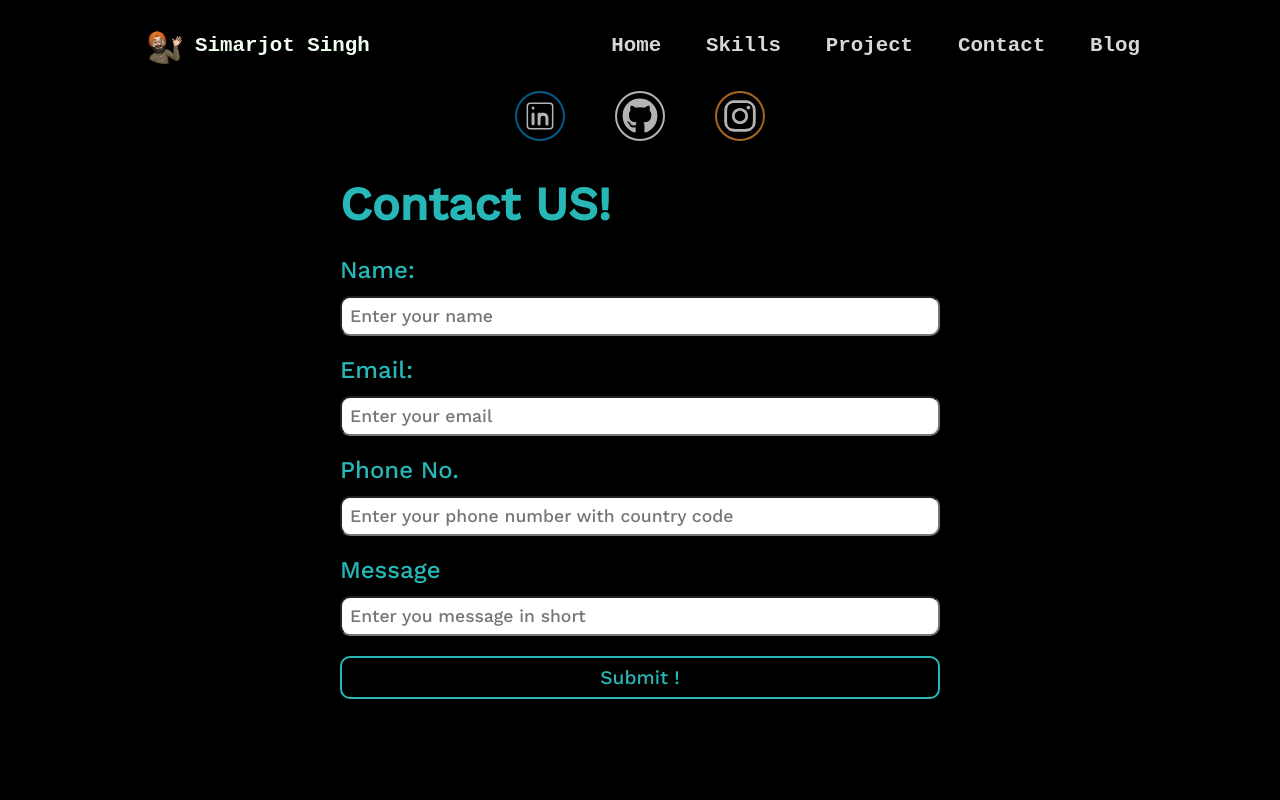
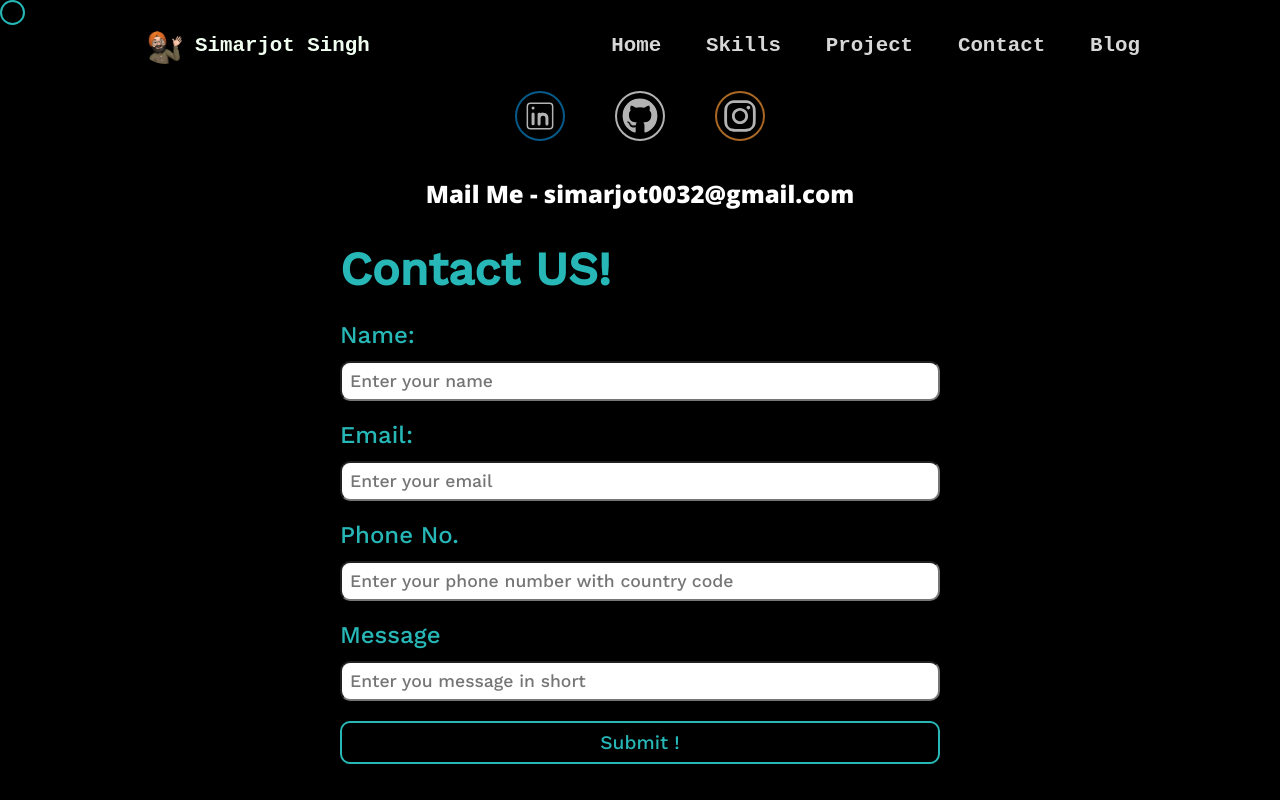
Before and after one commit to simarjot0032/portfolio, a React (Vite) app: page /#/Contact in a window 1280 px wide. Shown: the top 800 px of the page. Built offline with nearby package versions, Linux system fonts and the light colour scheme; a web font is replaced by a local one.

Commit message:
moving cursor

```diff
--- a/src/App.tsx
+++ b/src/App.tsx
@@ -3,7 +3,7 @@ import UnderCons from "./components/UnderCons";
 
 import Home from "./components/Home";
 import Preload from "./components/Preload";
-import { useState } from "react";
+import { useRef, useState } from "react";
 import Skills from "./components/Skills";
 import Project from "./components/Project";
 // import Cursor from "./components/Cursor";
@@ -11,9 +11,14 @@ import Contact from "./components/Contact";
 import Blog from "./components/Blog";
 import Whatweb from "./components/Blogrender/Whatweb";
 // import Whatiswebdeb from "./components/Blogrender/Whatweb";
+type Cordinates = {
+  x: number;
+  y: number;
+};
 function App() {
   const [showpreload, setpreload] = useState(true);
   const [showhome, sethome] = useState(false);
+  const [cordinates, setcordinates] = useState<Cordinates>({ x: 0, y: 0 });
   setTimeout(() => {
     setpreload(false);
     sethome(true);
@@ -24,13 +29,28 @@ function App() {
       element: <Whatweb />,
     },
   ];
+  const handleMouseMove = (e: any) => {
+    setcordinates({ x: e.pageX, y: e.pageY });
+  };
+  // window.addEventListener("scroll", () => {
+  //   let newY = window.scrollY;
+  //   setcordinates({ ...cordinates, y: newY });
+  // });
+  // console.log(cordinates);
   return (
     <>
-      {/* <Cursor></Cursor> */}
       <HashRouter>
-        <div style={{ backgroundColor: "black" }}>
+        <div style={{ backgroundColor: "black" }} onMouseMove={handleMouseMove}>
+          <div
+            className="cursor-animation"
+            style={{
+              position: "absolute",
+              inset: "0",
+              top: `${cordinates?.y}px`,
+              left: `${cordinates?.x}px`,
+            }}
+          ></div>
           {showpreload && <Preload></Preload>}
-          {/* <Navbar></Navbar> */}
           {showhome && (
             <Routes>
               <Route path="" element={<Home />}></Route>
--- a/src/Data/ProjectData.ts
+++ b/src/Data/ProjectData.ts
@@ -9,6 +9,7 @@ export const BeginnerProjectData = [
   },
   {
     image: "",
-    heading: "",
+    heading: "Simple To Do List",
+    tags:["Html","CSS","JS"]
   },
 ];
--- a/src/components/Contact.tsx
+++ b/src/components/Contact.tsx
@@ -44,7 +44,7 @@ export default function Contact() {
             </a>
           </div>
         </div>
-
+        <h2 className="contact-me-heading">Mail Me - simarjot0032@gmail.com</h2>
         <div className="lets-connect" style={{ padding: "0", margin: "0" }}>
           <Form />
         </div>
--- a/src/components/Home.tsx
+++ b/src/components/Home.tsx
@@ -102,6 +102,9 @@ export default function Site() {
                     <FaInstagram size={42} className="instagram-icon" />
                   </a>
                 </div>
+                <h5 className="contact-me-heading">
+                  Mail Me - simarjot0032@gmail.com
+                </h5>
               </div>
               <div className="intro-container-text">
                 Hey Hello{" "}
@@ -147,7 +150,11 @@ export default function Site() {
               <button className="contact-btn">Contact US!</button>
             </div>
           </div>
+          <h2 className="contact-me-heading">
+            Mail Me - simarjot0032@gmail.com
+          </h2>
         </div>
+
         <div className="footer-section">
           <Footer />
         </div>
--- a/src/index.css
+++ b/src/index.css
@@ -24,5 +24,13 @@
 
 .maindiv {
   background-color: rgb(38, 38, 38);
-  /* min-height: 100vh; */
 }
+.cursor-animation {
+  width: 25px;
+  height: 25px;
+  border: 2px solid var(--primarycolor);
+  border-radius: 50%;
+  z-index: 9999;
+  pointer-events: none;
+  transition: all 0.2s linear;
+}
--- a/src/styles/Home.css
+++ b/src/styles/Home.css
@@ -219,6 +219,9 @@ body {
   padding-top: 1rem;
   width: 95%;
   max-width: 500px;
+}
+.contact-me-heading {
+  font-family: var(--selffont);
 }
 .lets-connect-header {
   font-family: var(--otherfont);
```
Also changed, not shown: 5 other files (tests, documents, lock files or other folders).
